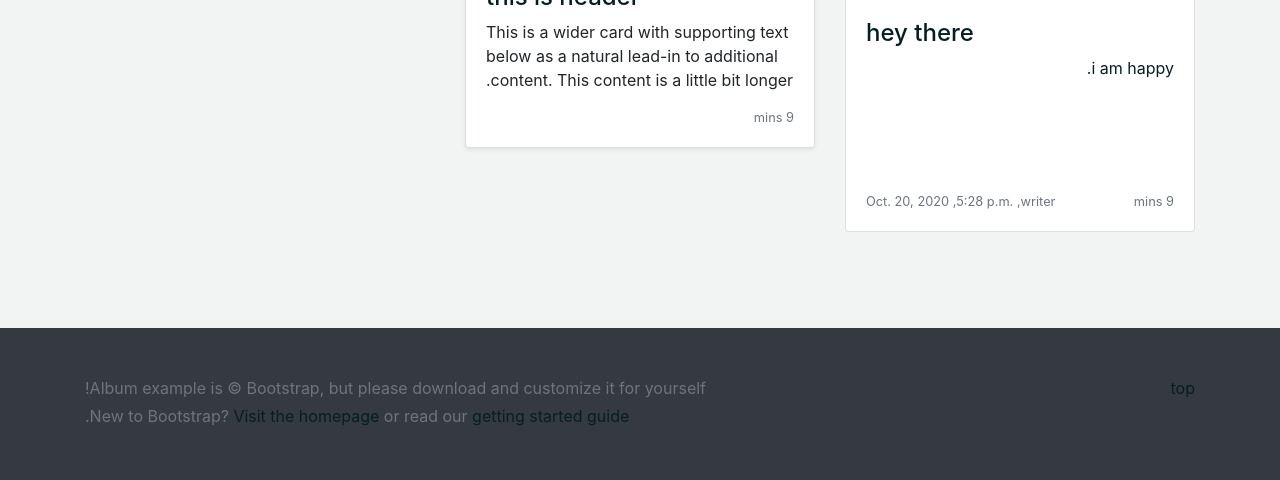
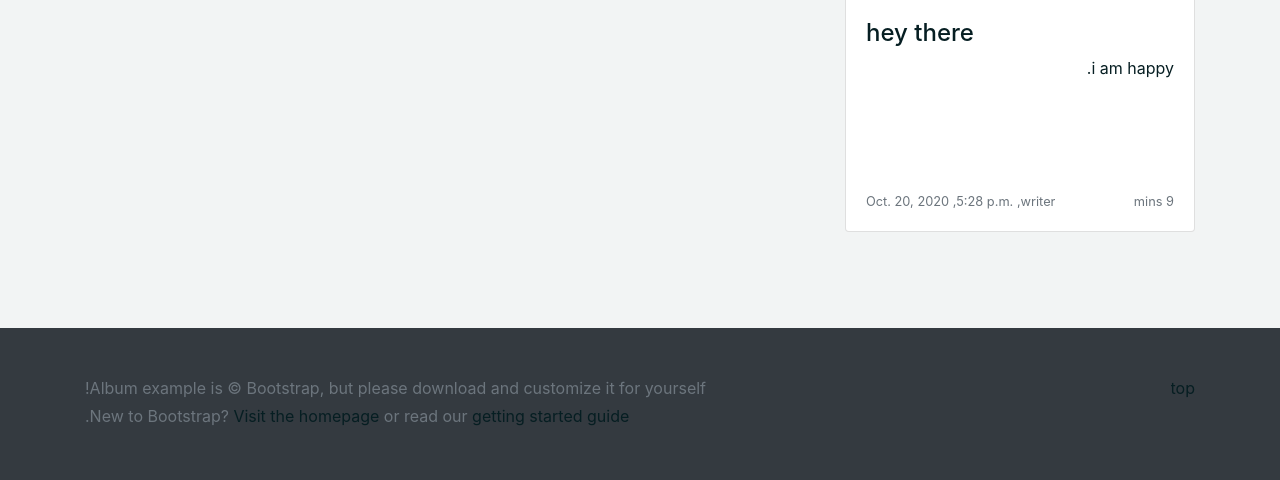
Before and after one commit to bny1485/Akar, a Django app: page /album/ in a window 1280 px wide. Shown: the part 1563-2043 px from the top of the page. Run offline with Django 3.2, Linux system fonts and the light colour scheme; data comes from the database, SQL or seed files in the repository; some libraries are stand-ins or nearby versions.

Commit message:
base template

```diff
--- a/Templates/Album.html
+++ b/Templates/Album.html
@@ -8,14 +8,10 @@
     <meta name="viewport" content="width=device-width, initial-scale=1, shrink-to-fit=no">
     <title>Album example · Bootstrap</title>
 
-    <link rel="canonical" href="https://getbootstrap.com/docs/4.5/examples/album/">
-
-    <!-- Bootstrap CSS -->
-    <link rel="stylesheet" href="https://stackpath.bootstrapcdn.com/bootstrap/4.5.2/css/bootstrap.min.css" integrity="sha384-JcKb8q3iqJ61gNV9KGb8thSsNjpSL0n8PARn9HuZOnIxN0hoP+VmmDGMN5t9UJ0Z" crossorigin="anonymous">
+    {% include "bootstrap.html" %}
 
     <title>خانه</title>
     <link rel="stylesheet" type="text/css" href="{% static 'css/album.css' %}">
-    <link rel="stylesheet" type="text/css" href="{% static 'css/font-samim.css' %}">
 
 </head>
 
@@ -39,44 +35,9 @@
         <div class="album py-5 my-bg">
             <div class="container ">
                 <div class="row ">
-
                     {% for post in object_list %}
-                    <div class="col-md-6 col-lg-4">
-                        <a href="../post/{{ post.slug }}">
-                            <div class="card mb-5 rounded ">
-                                <img class="card-img-top" src="{{ post.image.url }}" alt="image of '{{ post.title }}' can not download ">
-
-                                <div class="card-body">
-                                    <h4>{{ post.title }}</h4>
-                                    <p class="card-text my">{{ post.description }}.</p>
-                                    <div class="d-flex justify-content-between align-items-center">
-                                        <small class="text-muted">9 mins</small>
-                                        <small class="text-muted">{{ post.date }} ,{{ post.time }} ,writer</small>
-                                    </div>
-                                </div>
-                            </div>
-                        </a>
-                    </div>
+                        {% include "cardTemplate.html" %}
                     {% endfor %}
-
-                    <div class="col-md-6 col-lg-4">
-                        <div class="card mb-4 shadow-sm">
-                            <svg class="bd-placeholder-img card-img-top" width="100%" height="225" xmlns="http://www.w3.org/2000/svg" preserveAspectRatio="xMidYMid slice" focusable="false" role="img" aria-label="Placeholder: Thumbnail">
-                                <title>Placeholder</title>
-                                <rect width="100%" height="100%" fill="#55595c" /><text x="50%" y="50%" fill="#eceeef"
-                                    dy=".3em">Thumbnail</text>
-                            </svg>
-                            <div class="card-body">
-                                <a href="#">
-                                    <h4>this is header</h4>
-                                </a>
-                                <p class="card-text">This is a wider card with supporting text below as a natural lead-in to additional content. This content is a little bit longer.</p>
-                                <div class="d-flex justify-content-between align-items-center">
-                                    <small class="text-muted">9 mins</small>
-                                </div>
-                            </div>
-                        </div>
-                    </div>
                 </div>
             </div>
         </div>
@@ -89,15 +50,22 @@
                 <a href="#"><i class="fas fa-arrow-top"></i> top </a>
             </p>
             <p>Album example is &copy; Bootstrap, but please download and customize it for yourself!</p>
-            <p>New to Bootstrap? <a href="https://getbootstrap.com/">Visit the homepage</a> or read our <a href="../getting-started/introduction/">getting started guide</a>.</p>
+            <p>New to Bootstrap? <a href="https://getbootstrap.com/">Visit the homepage</a> or read our <a
+                    href="../getting-started/introduction/">getting started guide</a>.</p>
         </div>
     </footer>
 
     <!-- Optional JavaScript -->
     <!-- jQuery first, then Popper.js, then Bootstrap JS -->
-    <script src="https://code.jquery.com/jquery-3.5.1.slim.min.js " integrity="sha384-DfXdz2htPH0lsSSs5nCTpuj/zy4C+OGpamoFVy38MVBnE+IbbVYUew+OrCXaRkfj " crossorigin="anonymous "></script>
-    <script src="https://cdn.jsdelivr.net/npm/popper.js@1.16.1/dist/umd/popper.min.js " integrity="sha384-9/reFTGAW83EW2RDu2S0VKaIzap3H66lZH81PoYlFhbGU+6BZp6G7niu735Sk7lN " crossorigin="anonymous "></script>
-    <script src="https://stackpath.bootstrapcdn.com/bootstrap/4.5.2/js/bootstrap.min.js " integrity="sha384-B4gt1jrGC7Jh4AgTPSdUtOBvfO8shuf57BaghqFfPlYxofvL8/KUEfYiJOMMV+rV " crossorigin="anonymous "></script>
+    <script src="https://code.jquery.com/jquery-3.5.1.slim.min.js "
+        integrity="sha384-DfXdz2htPH0lsSSs5nCTpuj/zy4C+OGpamoFVy38MVBnE+IbbVYUew+OrCXaRkfj "
+        crossorigin="anonymous "></script>
+    <script src="https://cdn.jsdelivr.net/npm/popper.js@1.16.1/dist/umd/popper.min.js "
+        integrity="sha384-9/reFTGAW83EW2RDu2S0VKaIzap3H66lZH81PoYlFhbGU+6BZp6G7niu735Sk7lN "
+        crossorigin="anonymous "></script>
+    <script src="https://stackpath.bootstrapcdn.com/bootstrap/4.5.2/js/bootstrap.min.js "
+        integrity="sha384-B4gt1jrGC7Jh4AgTPSdUtOBvfO8shuf57BaghqFfPlYxofvL8/KUEfYiJOMMV+rV "
+        crossorigin="anonymous "></script>
 
 </body>
 
--- /dev/null
+++ b/Templates/bootstrap.html
@@ -0,0 +1,5 @@
+{% load static %}
+<!-- Bootstrap CSS -->
+<link rel="stylesheet" href="https://stackpath.bootstrapcdn.com/bootstrap/4.5.2/css/bootstrap.min.css" integrity="sha384-JcKb8q3iqJ61gNV9KGb8thSsNjpSL0n8PARn9HuZOnIxN0hoP+VmmDGMN5t9UJ0Z" crossorigin="anonymous">
+<link rel="stylesheet" type="text/css" href="{% static 'css/font-samim.css' %}">
+<link rel="canonical" href="https://getbootstrap.com/docs/4.5/examples/album/">
--- /dev/null
+++ b/Templates/cardTemplate.html
@@ -0,0 +1,16 @@
+<div class="col-md-6 col-lg-4">
+    <a href="../post/{{ post.slug }}">
+        <div class="card mb-5 rounded ">
+            <img class="card-img-top" src="{{ post.image.url }}" alt="image of '{{ post.title }}' can not download ">
+
+            <div class="card-body">
+                <h4>{{ post.title }}</h4>
+                <p class="card-text my">{{ post.description }}.</p>
+                <div class="d-flex justify-content-between align-items-center">
+                    <small class="text-muted">9 mins</small>
+                    <small class="text-muted">{{ post.date }} ,{{ post.time }} ,writer</small>
+                </div>
+            </div>
+        </div>
+    </a>
+</div>
```
Also changed, not shown: Templates/CV.html (+1 -15 lines), Templates/bootstrapjs.html (added, +11 -0 lines), Templates/home.html (+2 -15 lines).
